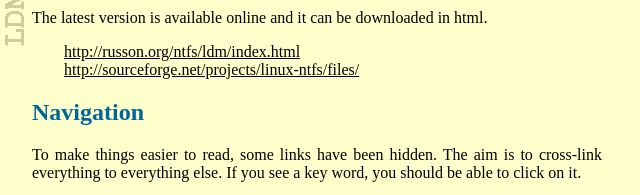
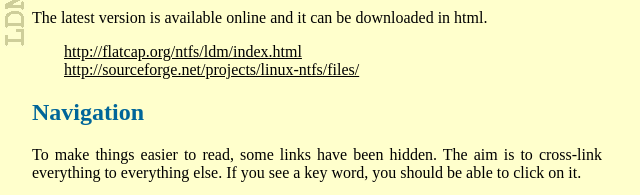
Before and after one commit to flatcap/ldm-docs, a plain HTML site: page home/about.html in a window 1280 px wide. Shown: the part 288-483 px from the top of the page, 0-640 px from the left. Drawn offline with Linux system fonts and the light colour scheme.

Commit message:
fix web link

```diff
--- a/home/about.html
+++ b/home/about.html
@@ -48,7 +48,7 @@
     </p>
 
     <p class="quote">
-    <a class="visible" href="http://russon.org/ntfs/ldm/index.html">http://russon.org/ntfs/ldm/index.html</a>
+    <a class="visible" href="http://flatcap.org/ntfs/ldm/index.html">http://flatcap.org/ntfs/ldm/index.html</a>
     <br />
     <a class="visible" href="http://sourceforge.net/projects/linux-ntfs/files/">http://sourceforge.net/projects/linux-ntfs/files/</a>
     </p>
```
